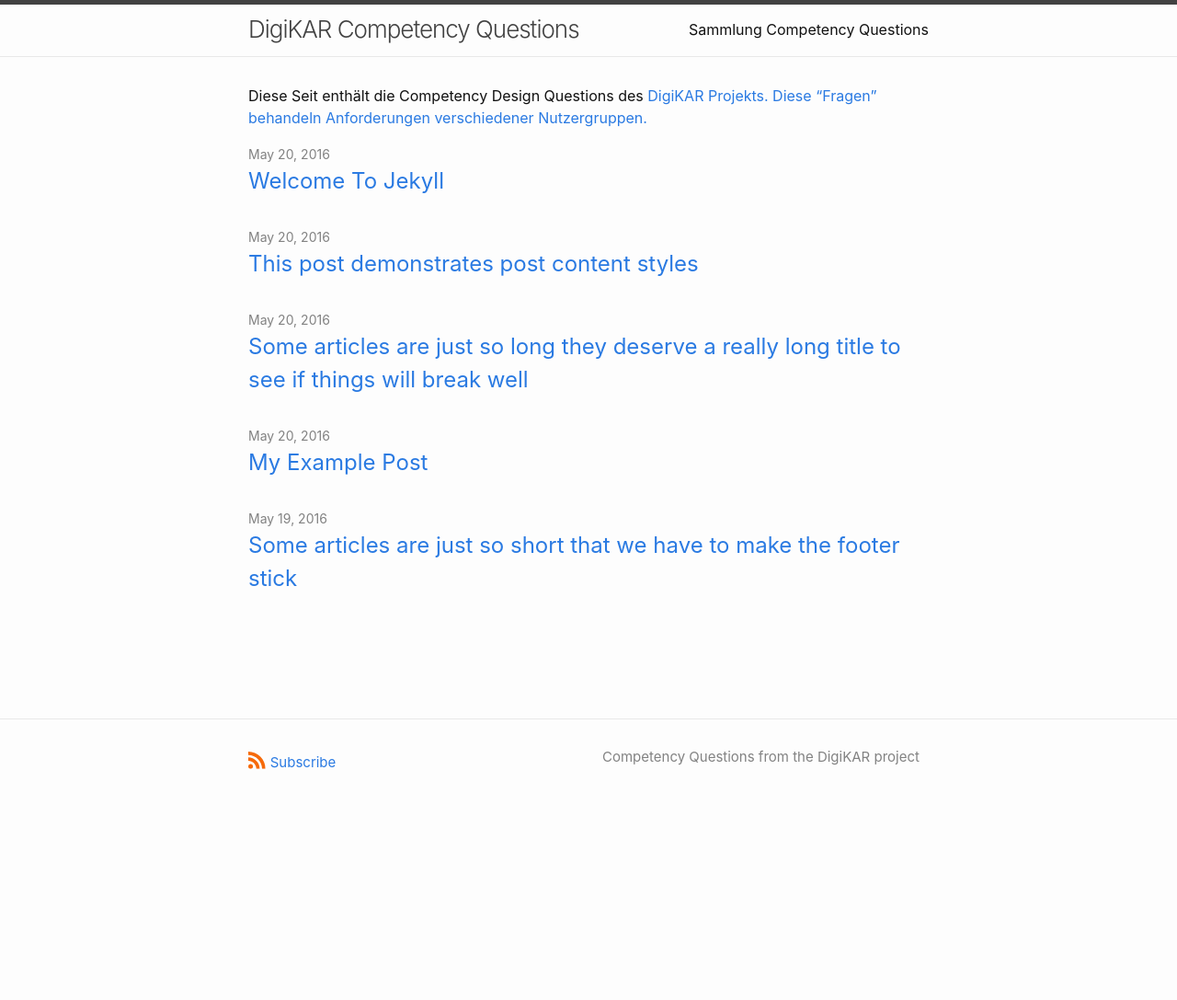
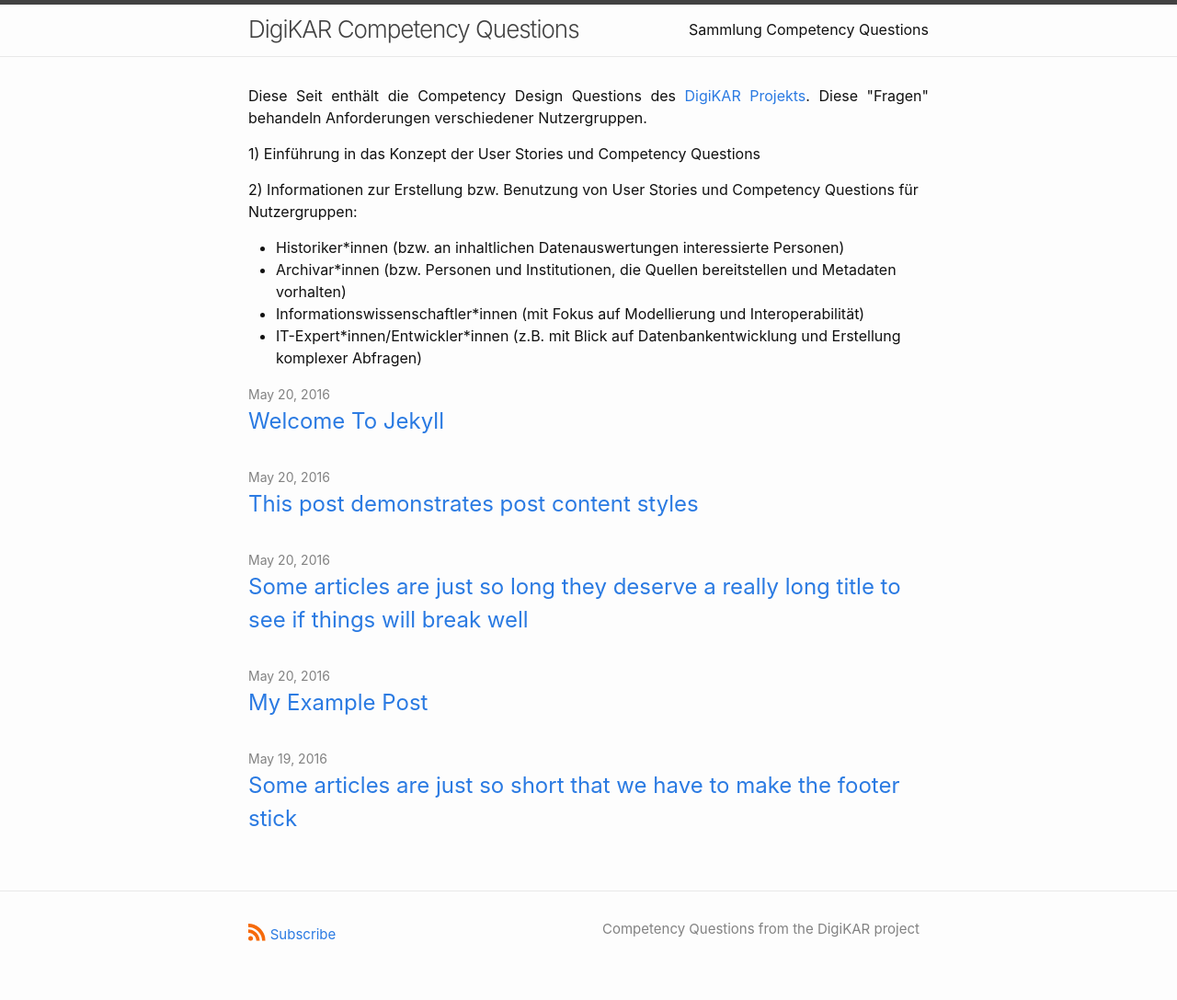
Before and after one commit to ieg-dhr/DigiKAR-Competency-Questions, a Jekyll site: the page built from index.md, in a window 1280 px wide. Shown: the whole page at 92% size. Built offline with Jekyll 4.4.1, drawn with Linux system fonts in a browser that asks for light colours; our own code applies the rules of GitHub Pages for plain Markdown files; before the commit the page ends 900 px from its top, so only the background shows below that.

Commit message:
Update index.md

```diff
--- a/index.md
+++ b/index.md
@@ -1 +1,12 @@
-Diese Seit enthält die Competency Design Questions des <a href="https://digikar.eu/">DigiKAR Projekts. Diese "Fragen" behandeln Anforderungen verschiedener Nutzergruppen.
+<p align="justify">Diese Seit enthält die Competency Design Questions des <a href="https://digikar.eu/">DigiKAR Projekts</a>. Diese "Fragen" behandeln Anforderungen verschiedener Nutzergruppen.</p>
+
+1) Einführung in das Konzept der User Stories und Competency Questions
+
+2) Informationen zur Erstellung bzw. Benutzung von User Stories und Competency Questions für Nutzergruppen:
+
+<ul>
+  <li>Historiker*innen (bzw. an inhaltlichen Datenauswertungen interessierte Personen)</li>
+  <li>Archivar*innen (bzw. Personen und Institutionen, die Quellen bereitstellen und Metadaten vorhalten)</li>
+  <li>Informationswissenschaftler*innen (mit Fokus auf Modellierung und Interoperabilität)</li>
+  <li>IT-Expert*innen/Entwickler*innen (z.B. mit Blick auf Datenbankentwicklung und Erstellung komplexer Abfragen)</li>
+</ul>
```
